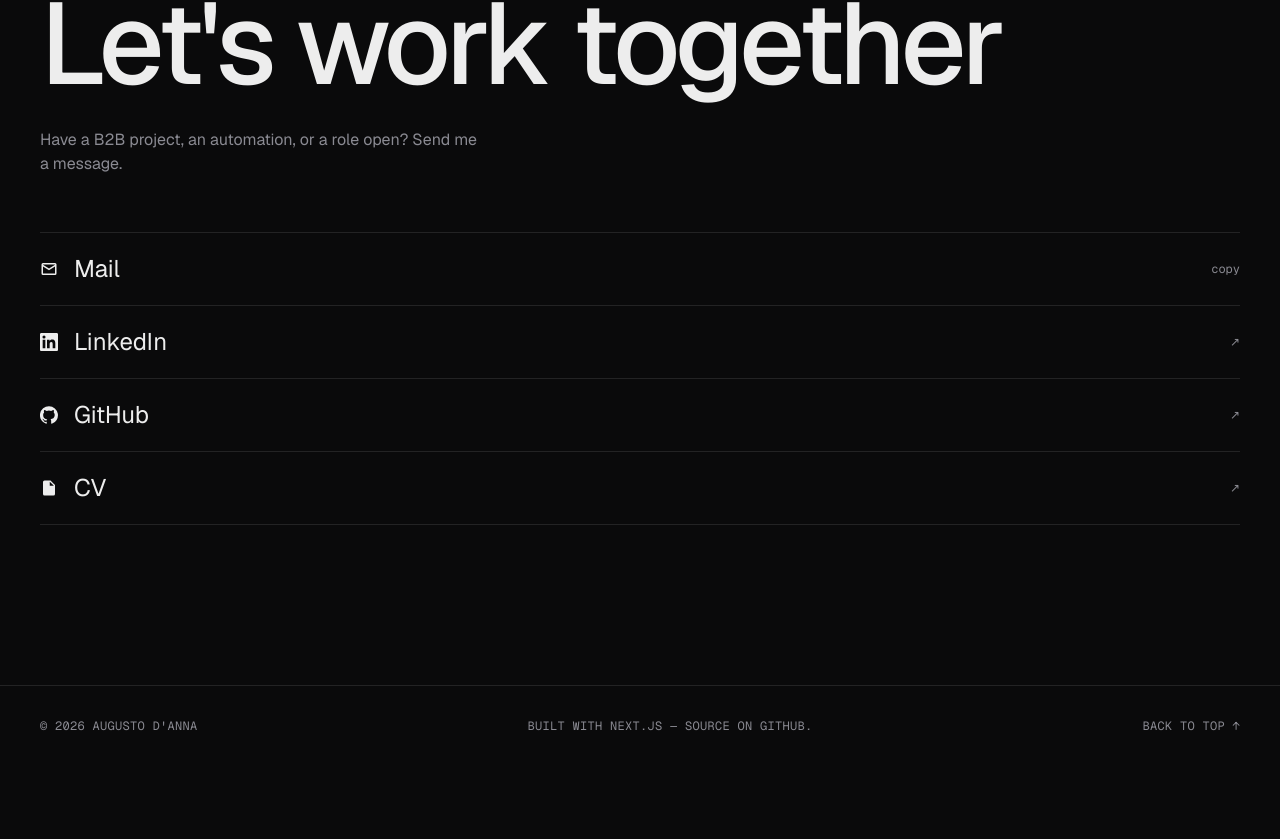
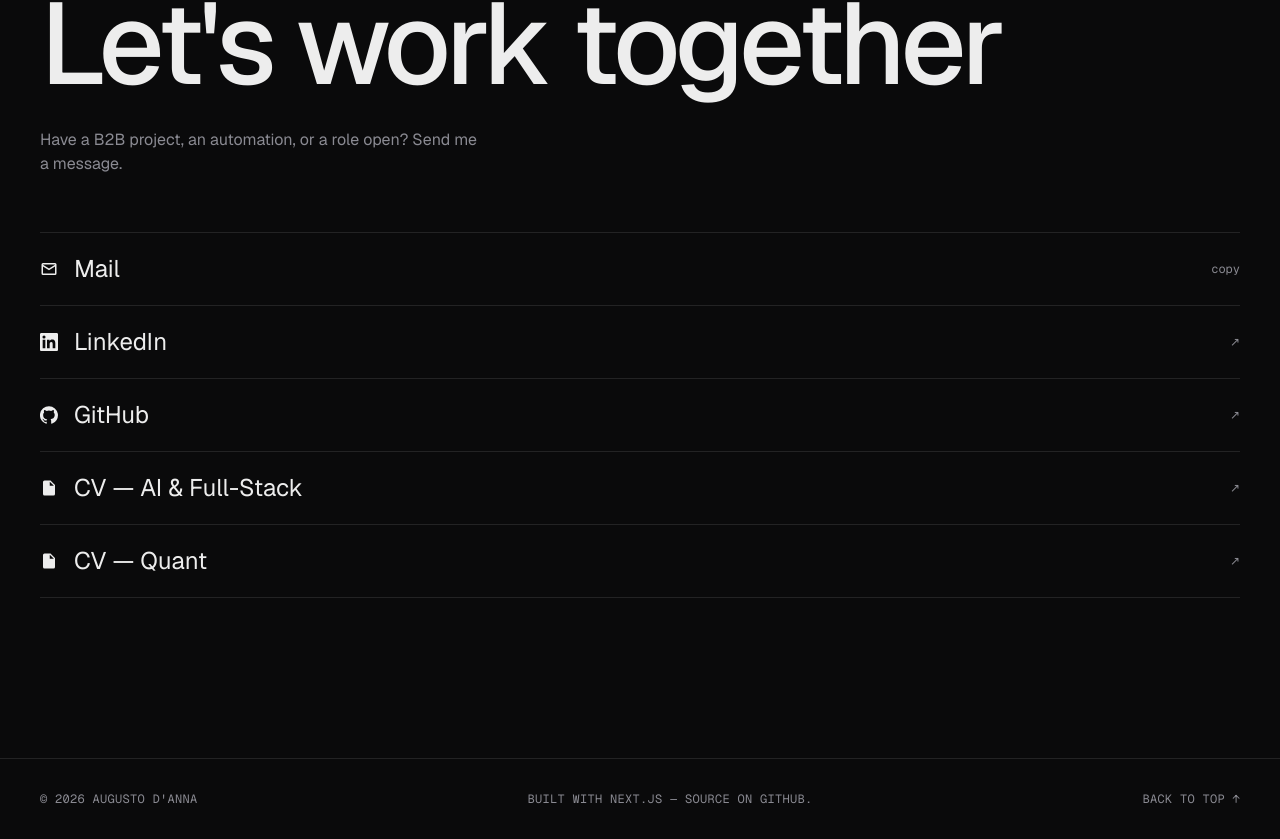
Before and after one commit to ADanna-PIECE/MyPage, a Next.js app: page /en in a window 1280 px wide. Shown: the part 5867-6706 px from the top of the page. Before the commit the page ends 6633 px from the top, so only its background shows below. Built offline with nearby package versions, Linux system fonts and the light colour scheme.

Commit message:
feat: two CV downloads in contact (AI & Full-Stack, Quant)

```diff
--- a/src/components/Contact.tsx
+++ b/src/components/Contact.tsx
@@ -14,7 +14,8 @@ const GITHUB = "https://github.com/ADanna-PIECE";
 const EXTERNAL: { label: string; href: string; icon: ReactNode }[] = [
   { label: "LinkedIn", href: LINKEDIN, icon: <LinkedInIcon /> },
   { label: "GitHub", href: GITHUB, icon: <GitHubIcon /> },
-  { label: "CV", href: "/cv.pdf", icon: <DocIcon /> },
+  { label: "CV — AI & Full-Stack", href: "/cv.pdf", icon: <DocIcon /> },
+  { label: "CV — Quant", href: "/cv-quant.pdf", icon: <DocIcon /> },
 ];
 
 function Row({
```
